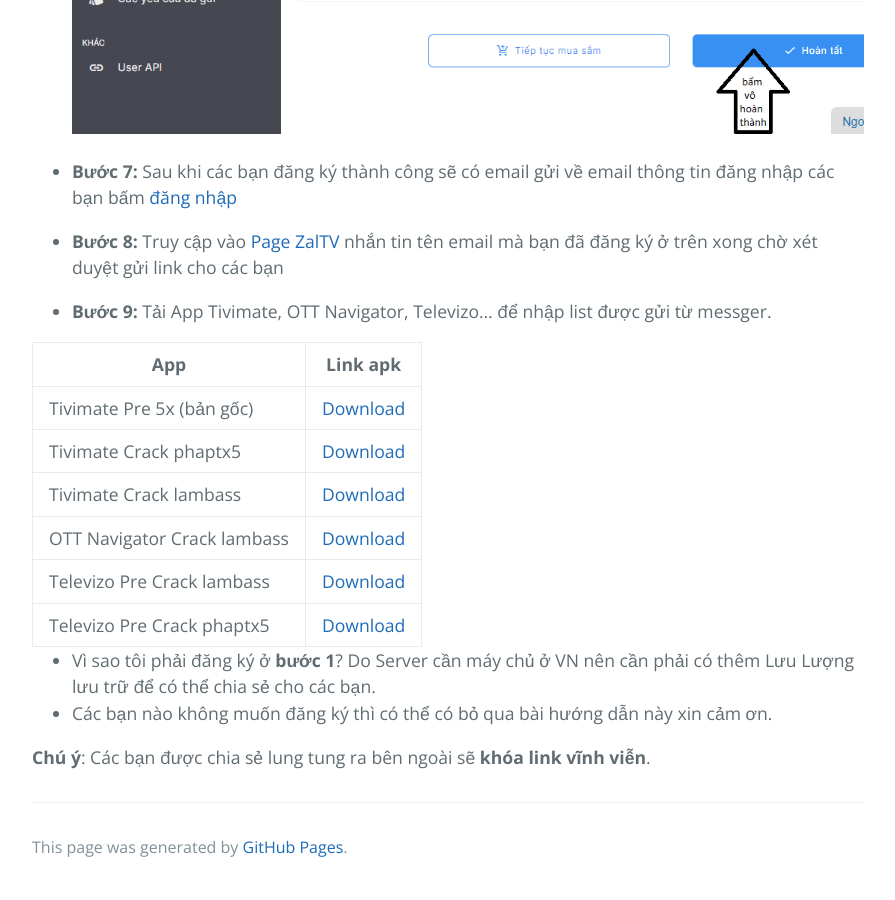
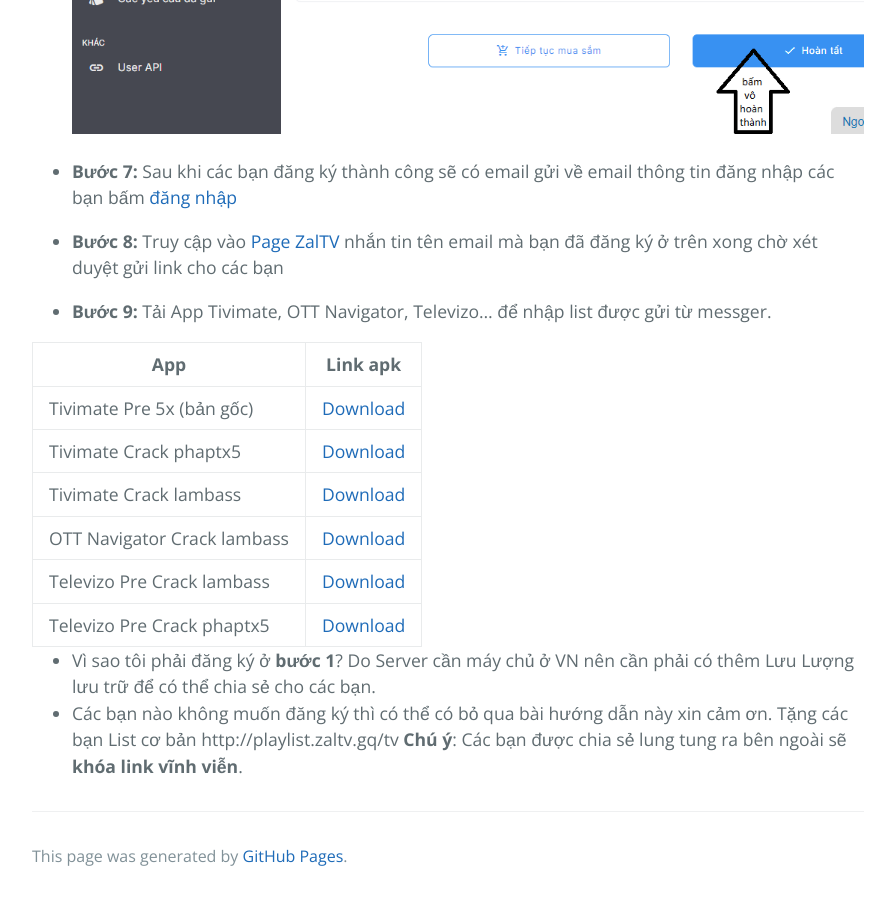
Before and after one commit to huuvinhtv/zaltv, a Jekyll site: the page built from huongdan.md, in a window 1280 px wide and 900 px high, scrolled down 3043 px. Shown: the whole window, without its empty margins (192-1087 px from the left). Built offline with Jekyll 4.4.1, drawn with Linux system fonts in a browser that asks for light colours; our own code applies the rules of GitHub Pages for plain Markdown files.

Commit message:
Update huongdan.md

```diff
--- a/huongdan.md
+++ b/huongdan.md
@@ -36,6 +36,5 @@ Những điều bạn cần biết để có thể xem link iptv được chia s
 
 
 * Vì sao tôi phải đăng ký ở **bước 1**? Do Server cần máy chủ ở VN nên cần phải có thêm Lưu Lượng lưu trữ để có thể chia sẻ cho các bạn.
-* Các bạn nào không muốn đăng ký thì có thể có bỏ qua bài hướng dẫn này xin cảm ơn.
-
+* Các bạn nào không muốn đăng ký thì có thể có bỏ qua bài hướng dẫn này xin cảm ơn. Tặng các bạn List cơ bản http://playlist.zaltv.gq/tv
 **Chú ý**: Các bạn được chia sẻ lung tung ra bên ngoài sẽ **khóa link vĩnh viễn**.
```
